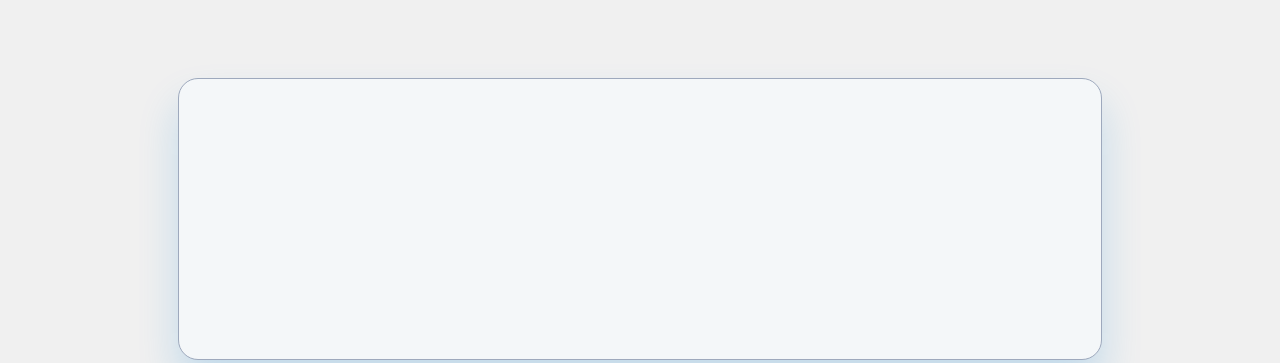
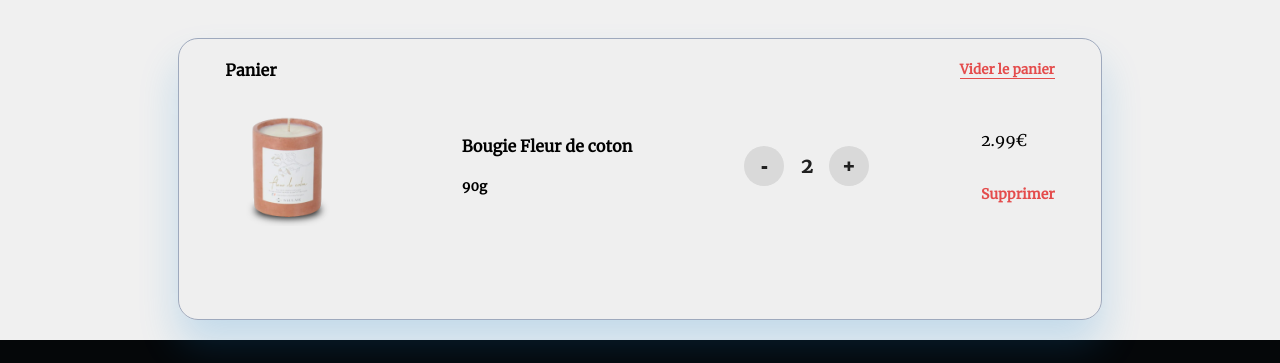
Before and after one commit to Elenita5/fil-ariane, a plain HTML site: page pages/panier.html in a window 1280 px wide. Shown: the part 454-817 px from the top of the page. Drawn offline with Linux system fonts and the light colour scheme.

Commit message:
tenth commit

```diff
--- a/assets/style/style.css
+++ b/assets/style/style.css
@@ -15,7 +15,7 @@ nav{
     top: 0px;
     z-index: 2;
 }
-header{
+body>header{
 
     display: flex;
     height: 400px;
@@ -160,7 +160,7 @@ li{
     list-style: none;
     text-align: center;
 }
-h4{
+footer h4{
     color: #eaeaec;
     text-align: center;
 }
@@ -321,12 +321,6 @@ form div p{
     font-weight:bold;
     padding: 0 20px;
 }
-/* form div .col-lg-5{
-    border-radius: 10px;
-    padding: 5px 0 15px;
-    margin:30px 0;
-    height: 25px;
-} */
 #fondform{
     margin: 0;
     padding: 0;
@@ -411,15 +405,68 @@ form div p{
 }
 
 /* -------------------- Page panier -------------------- */
+.btn{
+	width: 40px;
+	height: 40px;
+	border-radius: 50%;
+	background-color: #d9d9d9;
+	display: flex;
+	justify-content: center;
+	align-items: center;
+	font-size: 20px;
+	font-family: 'Open Sans';
+	font-weight: 900;
+	color: #202020;
+	cursor: pointer;
+}
+
 #basket {
     width: 80%;
     background-image: none;
     border-radius: 15px;
     border: 1px #9ea9bd solid;
-    margin: 80px auto;
-    background-color: #f4f7f9;
+    background-color: #efefefef;;
     border-radius: 20px;
     box-shadow: 0px 25px 40px #1687d933;
+    margin-top: 40px;
+    min-height: 250px;
+}
+#imageBox{
+    width: 15%;
+}
+
+#counter {
+    width: 15%;
+    display: flex;
+    justify-content: space-between;
+    align-items: center;
+}
+#count{
+    font-size: 20px;
+    font-weight: 900;
+    color: #202020;
+}
+#imageBox img{
+    width: 100% ;
+   }
+#basket header,#basket main{
+    display: flex;
+    justify-content: space-between;
+    width: 90%;
+    margin: auto;
+    align-items: center;
+}
+#remove{
+    padding-top: 5px;
+    font-size: 14px;
+    font-weight: 600;
+    color: #E44C4C;
+    cursor: pointer;
+}
+#basket header h5{
+    color:#E44C4C;
+    border-bottom: 1px solid #E44C4C;
+    cursor: pointer;
 }
 
 
--- a/pages/panier.html
+++ b/pages/panier.html
@@ -29,7 +29,50 @@
     <main class="fondform">
         <section class="container-fluid">
             <article id="basket">
+                <header>
+                    <h4>Panier</h4>
+                    <h5>Vider le panier</h5>
+                </header>
+                <main>
+                    <aside id="imageBox">
+                        <img src="../assets/img/bougie-artisanale-fleur-de-coton-PhotoRoom.png" alt="">
+                    </aside>
+                    <div id="itemsBasket">
+                        <h4>Bougie Fleur de coton</h4>
+                        <h5>90g</h5>
+                    </div>
+                    <div id="counter">
+                        <div class="btn">
+                            <p>
+                                -
+                            </p>
+                        </div>
 
+                        <div id="count">
+                            <p>
+                                2
+                            </p>
+                        </div>
+                        <div class="btn">
+                            <p>
+                                +
+                            </p>
+                        </div>
+                    </div>
+                    <aside id="price">
+                        <div id="amount">
+                            <p>
+                                2.99€
+                            </p>
+                        </div>
+                        <div id="remove">
+                            <p>
+                                Supprimer
+                            </p>
+                        </div>
+                    </aside>
+
+                </main>
             </article>
 
         </section>
```
Also changed, not shown: maquette/vue générale.jpg (added), maquette/vue mobile.jpg (added), maquette/vue pc.jpg (added).
